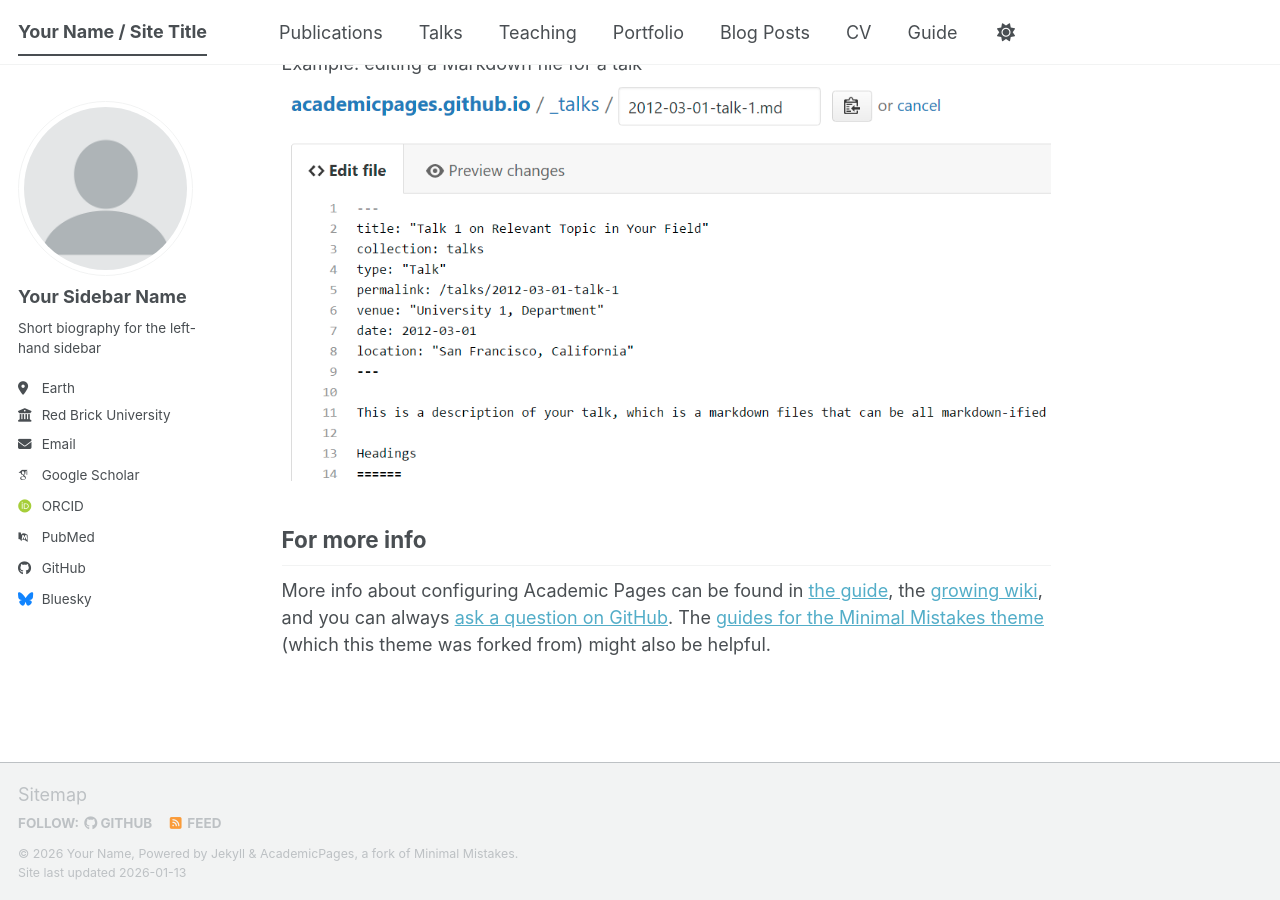
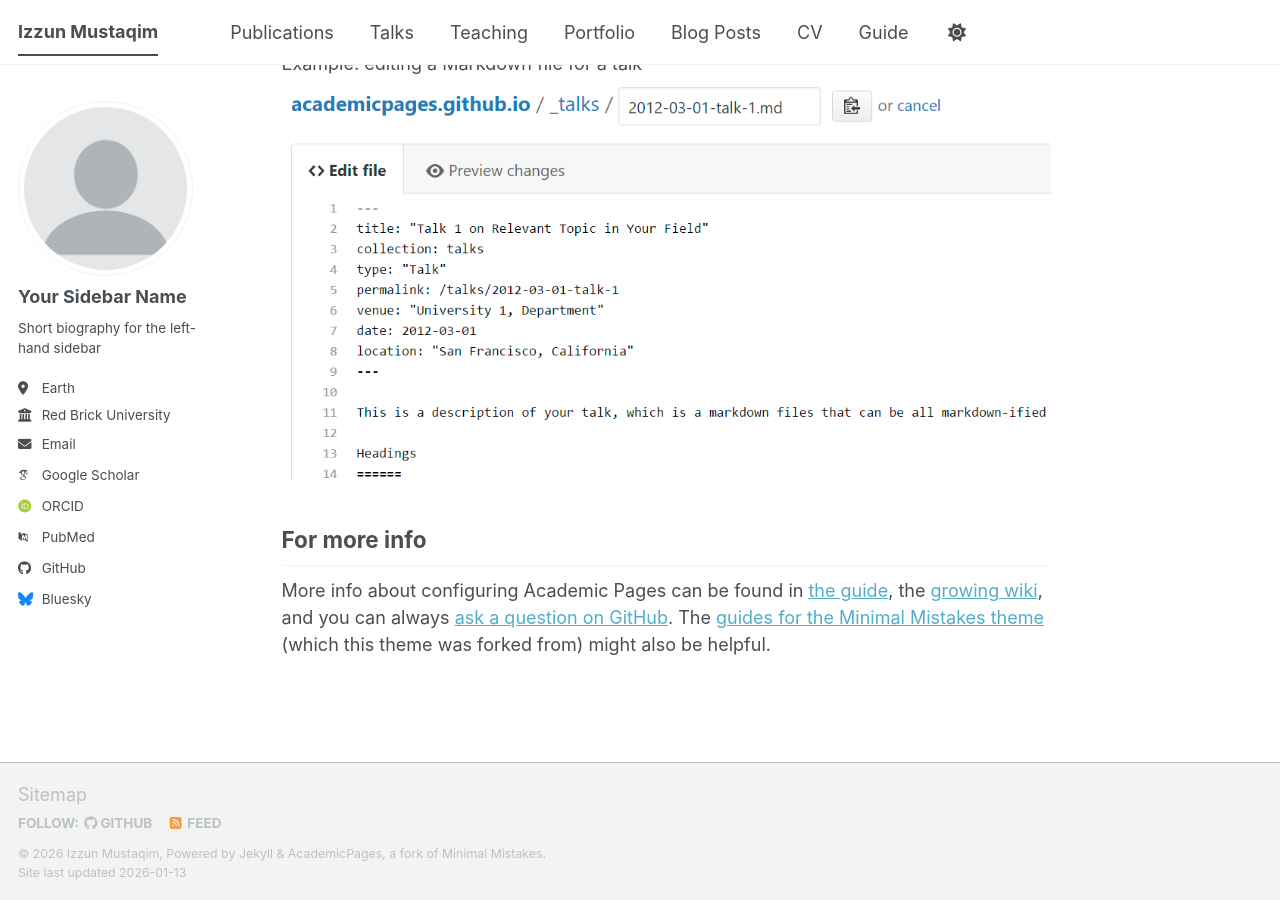
Before and after one commit to izzunmustaqim/izzunmustaqim.github.io, a Jekyll site: the page built from _pages/about.md, in a window 1280 px wide and 900 px high, scrolled down 2720 px. Built offline with Jekyll 4.4.1, drawn with Linux system fonts in a browser that asks for light colours; some web fonts are replaced; a script bundle is joined from its source files by our own code; library files that are not in the unit come from our copies.

Commit message:
Update site title and personal information

```diff
--- a/_config.yml
+++ b/_config.yml
@@ -9,10 +9,10 @@
 # Basic Site Settings
 locale                   : "en-US"
 site_theme               : "default" # The available themes options are "default", "air", "sunrise", "mint", "dirt" and "contrast"
-title                    : "Your Name / Site Title"
+title                    : "Izzun Mustaqim"
 title_separator          : "-"
-name                     : &name "Your Name"
-description              : &description "Your Name's academic portfolio"   # Update this with a general description of your site, this is the default if not overridden by a page
+name                     : &name "Izzun Mustaqim"
+description              : &description "Izzun Mustaqim's academic portfolio"   # Update this with a general description of your site, this is the default if not overridden by a page
 url                      : https://academicpages.github.io # The base hostname & protocol for your site e.g. "https://[your GitHub username].github.io",
                                                            # or if you already have some other page hosted on Github then use "https://[your GitHub username].github.io/[Your Repo Name]"
 baseurl                  : "" # the subpath of your site, e.g. "/blog"
```
